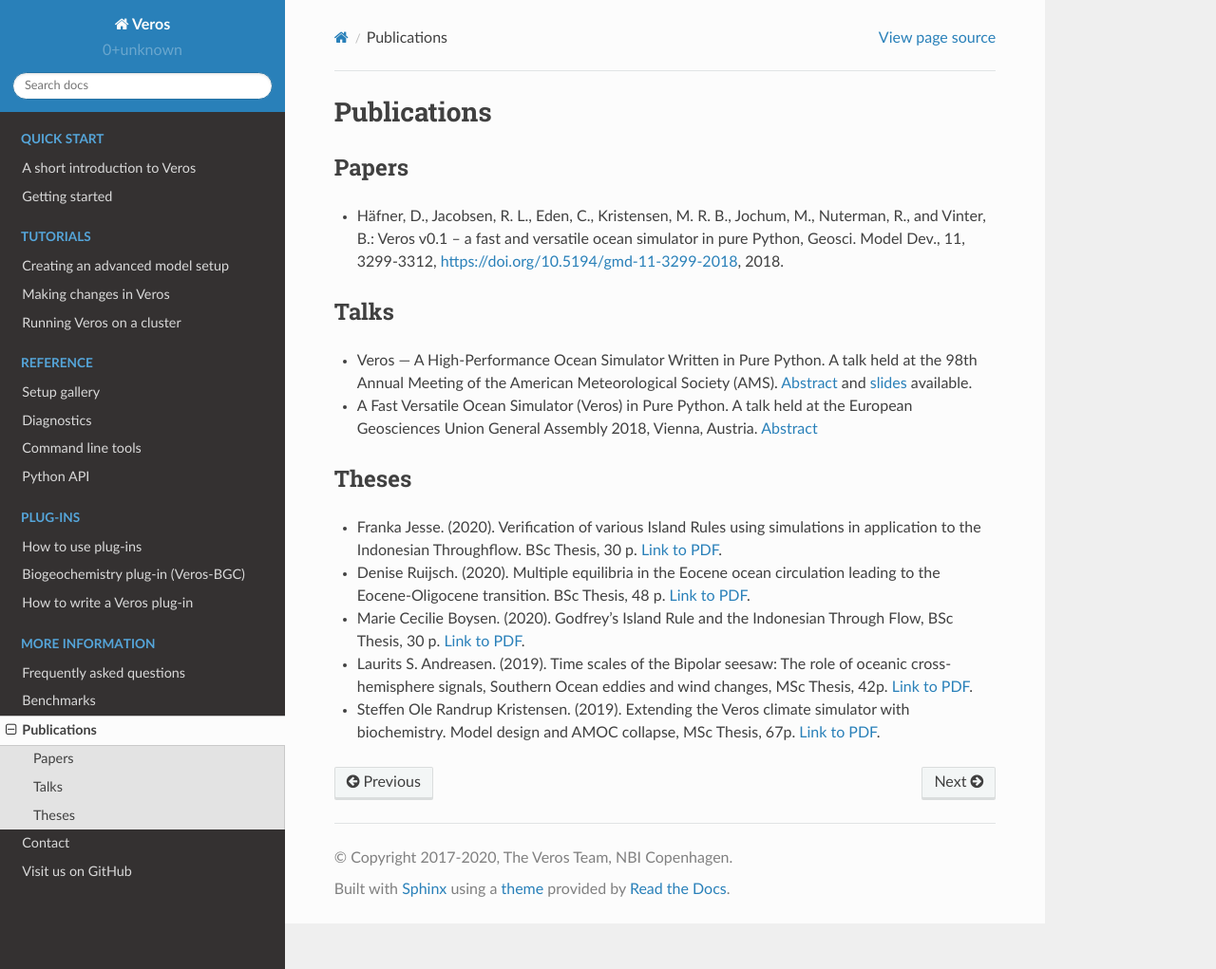
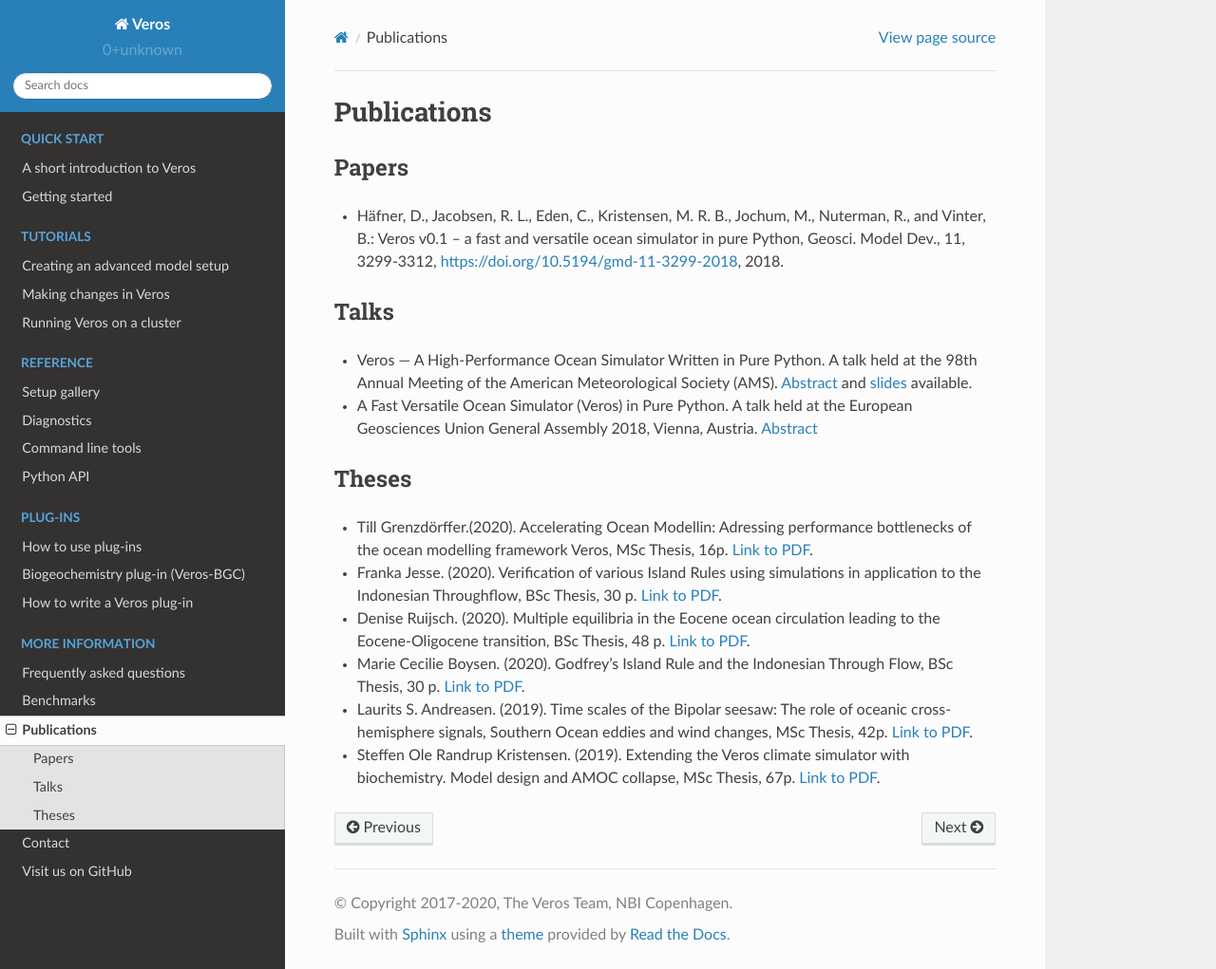
Before and after one commit to team-ocean/veros, a Sphinx documentation site: the page built from doc/more/publications.rst, in a window 1280 px wide and 1021 px high. Shown: the whole window at 95% size. Built offline with Sphinx 7.4.7 and the Read the Docs theme 2.0.0, drawn with Linux system fonts in a browser that asks for light colours; pages that are not in the unit, such as notebooks, are missing from menus.

Commit message:
update publications

```diff
--- a/doc/more/publications.rst
+++ b/doc/more/publications.rst
@@ -22,11 +22,14 @@
 
 Theses
 ------
+- Till Grenzdörffer.(2020). Accelerating Ocean Modellin: Adressing performance bottlenecks of
+  the ocean modelling framework Veros, MSc Thesis, 16p.
+  `Link to PDF <https://sid.erda.dk/share_redirect/CVvcrowL22/Thesis/Till_Grenzdorffer_MSc_thesis.pdf>`__.
 - Franka Jesse. (2020). Verification of various Island Rules using simulations in application
-  to the Indonesian Throughflow. BSc Thesis, 30 p.
+  to the Indonesian Throughflow, BSc Thesis, 30 p.
   `Link to PDF <https://sid.erda.dk/share_redirect/CVvcrowL22/Thesis/Franka_Jesse_BSc_thesis.pdf>`__.
 - Denise Ruijsch. (2020). Multiple equilibria in the Eocene ocean circulation leading to the
-  Eocene-Oligocene transition. BSc Thesis, 48 p.
+  Eocene-Oligocene transition, BSc Thesis, 48 p.
   `Link to PDF <https://sid.erda.dk/share_redirect/CVvcrowL22/Thesis/Denise_Ruijsch_BSc_thesis.pdf>`__.
 - Marie Cecilie Boysen. (2020). Godfrey's Island Rule and the Indonesian Through Flow,
   BSc Thesis, 30 p.
@@ -35,7 +38,6 @@
   The role of oceanic cross-hemisphere signals,
   Southern Ocean eddies and wind changes, MSc Thesis, 42p.
   `Link to PDF <https://sid.erda.dk/share_redirect/CVvcrowL22/Thesis/Laurits_Andreasen_MSc_thesis.pdf>`__.
-
 - Steffen Ole Randrup Kristensen. (2019). Extending the Veros climate simulator with biochemistry.
   Model design and AMOC collapse, MSc Thesis, 67p.
   `Link to PDF <https://sid.erda.dk/share_redirect/CVvcrowL22/Thesis/SteffenRandrup_MSc_thesis.pdf>`__.
```
